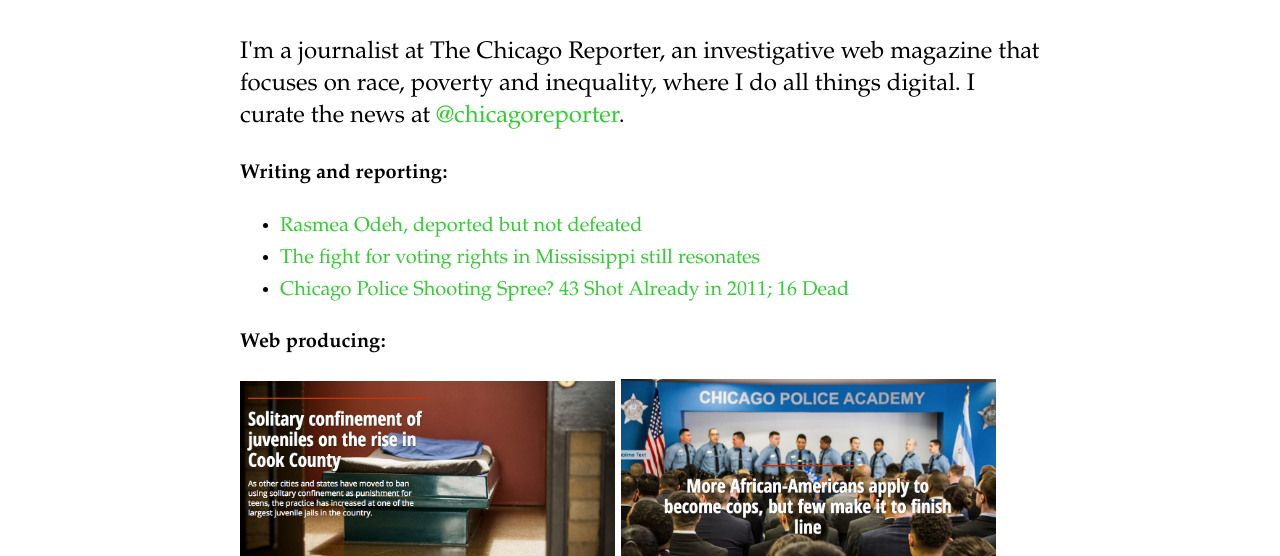
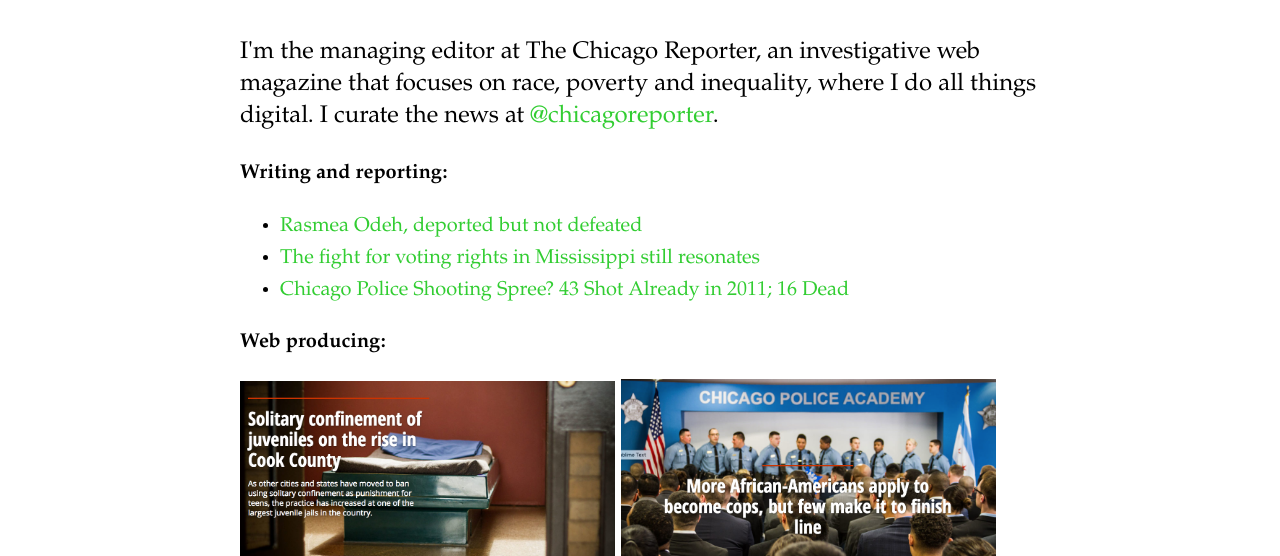
Before and after one commit to asraam/portfolio, a plain HTML site: page index.html in a window 1280 px wide. Shown: the part 235-791 px from the top of the page. Drawn offline with Linux system fonts and the light colour scheme.

Commit message:
test change 2
HM

```diff
--- a/index.html
+++ b/index.html
@@ -47,7 +47,7 @@
 
 
 
-<p>I'm a journalist at The Chicago Reporter, an investigative web magazine that focuses on race, poverty and inequality, where I do all things digital. I curate the news at <a href="https://www.twitter.com/chicagoreporter" target="_blank">@chicagoreporter</a>.
+<p>I'm the managing editor at The Chicago Reporter, an investigative web magazine that focuses on race, poverty and inequality, where I do all things digital. I curate the news at <a href="https://www.twitter.com/chicagoreporter" target="_blank">@chicagoreporter</a>.
 
 
 <div class = "writings">
```
